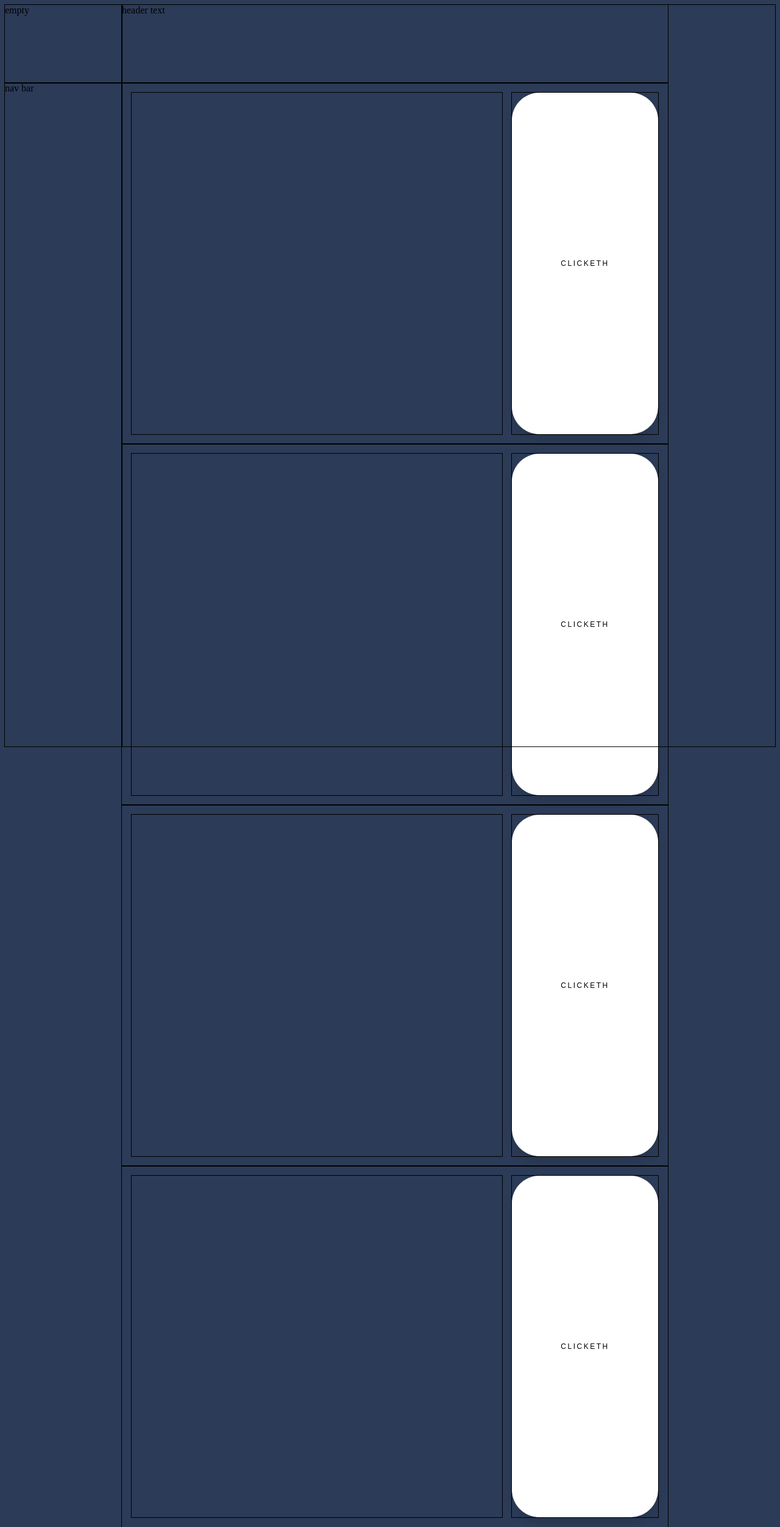
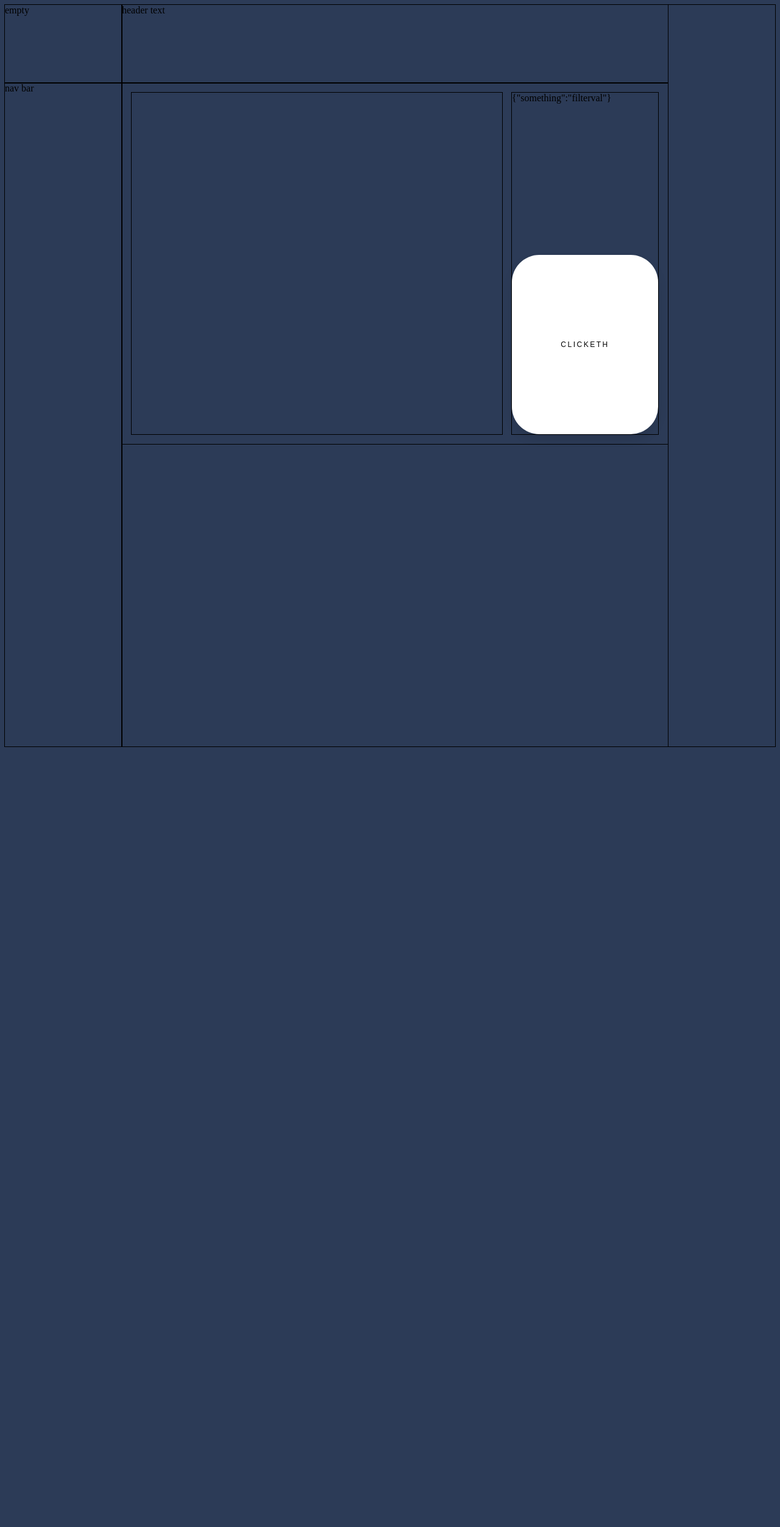
Before and after one commit to Jordation/stat_app, a Next.js app in the folder frontend/: page /playground in a window 1280 px wide. Shown: the whole page at 61% size. After the commit the page ends 1232 px from the top, so only its background shows below. Built offline with nearby package versions, Linux system fonts and the light colour scheme.

Commit message:
frontend structuring

```diff
--- /dev/null
+++ b/frontend/pages/components/FullCustomGraph/FullCustomGraph.jsx
@@ -0,0 +1,30 @@
+import TestingGraph from "../graphing/TestingGraph"
+import PopoutForm from "./PopoutForm"
+import React, { useState } from "react"
+
+const FullCustomGraph = () => {
+
+
+
+    const [popout_active, set_popout_active] = useState(false)
+    const [data_return, set_data_return] = useState(null)
+
+    const current_querey = {something: 'filterval'}
+
+    return (
+    <div className="CustomGraphRow">
+        <div className="CustomGraph">
+            {data_return && <TestingGraph data={data_return}/> }
+        </div>
+
+        {popout_active && <PopoutForm />}
+
+        <div className="CustomQuerey">
+            {JSON.stringify(current_querey)}
+            <button onClick={() => set_popout_active(!popout_active)}>clicketh</button>
+        </div>
+    </div>
+    )
+}
+
+export default FullCustomGraph
--- /dev/null
+++ b/frontend/pages/components/FullCustomGraph/FullCustomQuerey.jsx
@@ -0,0 +1,9 @@
+const FullCustomQuerey = () => {
+    return(
+        <div className="FullCustomQuerey">this is me guys im the form guy
+
+        </div>
+    )
+}
+
+export default FullCustomQuerey
--- /dev/null
+++ b/frontend/pages/components/FullCustomGraph/PopoutForm.jsx
@@ -0,0 +1,12 @@
+
+import FullCustomQuerey from "./FullCustomQuerey"
+
+const PopoutForm = ({}) => {
+    return(
+        <div className="PopoutForm">
+        FORM!
+        </div>
+    )
+}
+
+export default PopoutForm
--- a/frontend/pages/components/graphing/TestingGraph.jsx
+++ b/frontend/pages/components/graphing/TestingGraph.jsx
@@ -103,7 +103,7 @@ function CreateGraphData(data){
         (set, index) => {
             return {
                 id: index,
-                label: set.group,
+                label: set.dataset,
                 data: set.data.map(item => item?.fd),
                 backgroundColor: rand_rgb()
             }
--- a/frontend/pages/playground/index.js
+++ b/frontend/pages/playground/index.js
@@ -4,7 +4,8 @@ import React, { useRef, useState } from "react"
 import DefaultHead from '../components/defaultHead'
 
 import TestingGraph from "../components/graphing/TestingGraph";
-
+import PopoutForm from "../components/FullCustomGraph/PopoutForm";
+import FullCustomGraph from "../components/FullCustomGraph/FullCustomGraph";
 const options = {
 	responsive: true,
     scaleFontColor: "#000000",
@@ -65,22 +66,6 @@ function makeGraph(data, graph_targets){
 
 export default function PlayGround() {
 
-    const onclickPurge = () => {
-        setDataSets(() => [])
-    }
-
-    const fakeQuerey = () => {
-        fetch('http://localhost:5000/randQuerey',
-        {method: "POST", body: JSON.stringify({querey: 'its a quazza'})})
-            .then(response => response.json())
-            .then(response => {
-            console.log(response.data)
-            set_data_return(response.data)
-            }
-        )
-    }
-
-    const [data_return, set_data_return] = useState(null)
 
     return(
     <div className='PageWrapper'>
@@ -90,22 +75,9 @@ export default function PlayGround() {
         <div>nav bar</div>
 
         <div className="GraphArea">
-        <div className="CustomGraphRow">
-                <div className="CustomGraph">{data_return && <TestingGraph data={data_return}/> }</div>
-                <div className="CustomQuerey"><button onClick={fakeQuerey}>clicketh</button></div>
-            </div>
-            <div className="CustomGraphRow">
-                <div className="CustomGraph">{data_return && <TestingGraph data={data_return}/> }</div>
-                <div className="CustomQuerey"><button onClick={fakeQuerey}>clicketh</button></div>
-            </div>
-            <div className="CustomGraphRow">
-                <div className="CustomGraph">{data_return && <TestingGraph data={data_return}/> }</div>
-                <div className="CustomQuerey"><button onClick={fakeQuerey}>clicketh</button></div>
-            </div>
-            <div className="CustomGraphRow">
-                <div className="CustomGraph">{data_return && <TestingGraph data={data_return}/> }</div>
-                <div className="CustomQuerey"><button onClick={fakeQuerey}>clicketh</button></div>
-            </div>
+
+        <FullCustomGraph />
+
         </div>
     </div>
 );}
--- a/frontend/styles/globals.css
+++ b/frontend/styles/globals.css
@@ -29,7 +29,15 @@ div{
   row-gap: 1rem;
 }
 
-
+.PopoutForm{
+  position: absolute;
+  width: 50vw;
+  height:50vh;
+  justify-self: center;
+  align-self: center;
+  background-color: red;
+  color: yellow;
+}
 
 
 .GraphArea{
```
Also changed, not shown: frontend/pages/components/FullCustomGraph/Graph.jsx (added), 2 other files (tests, documents, lock files or other folders).
